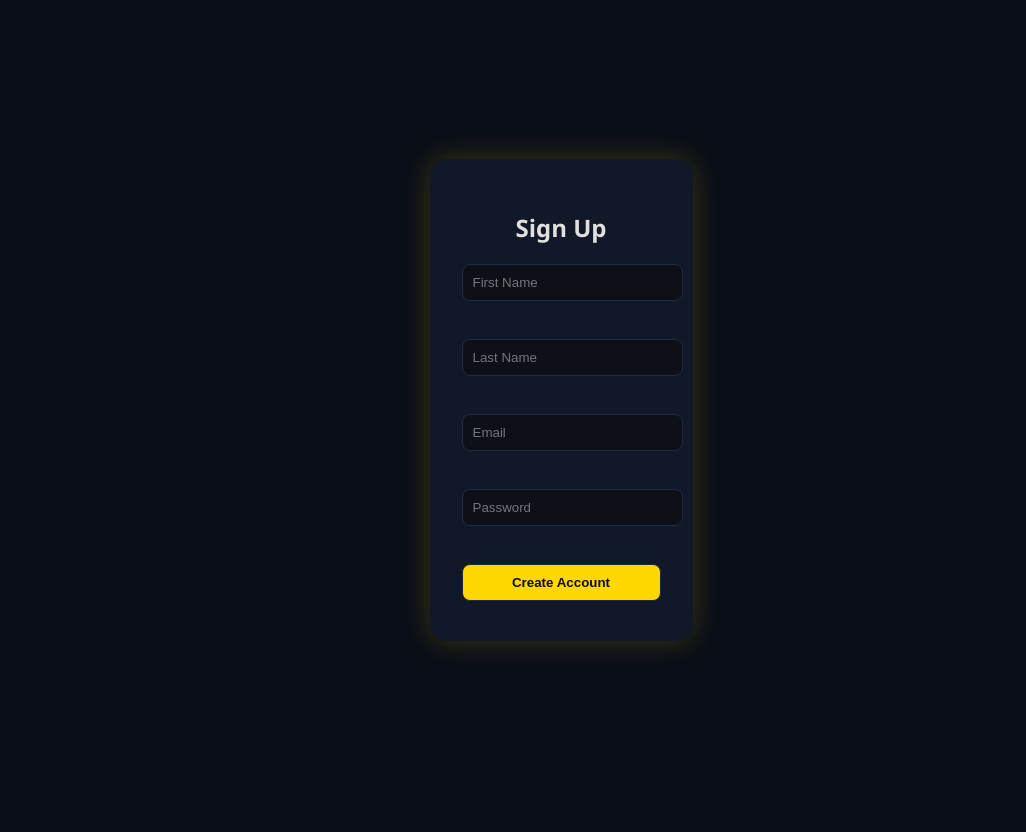
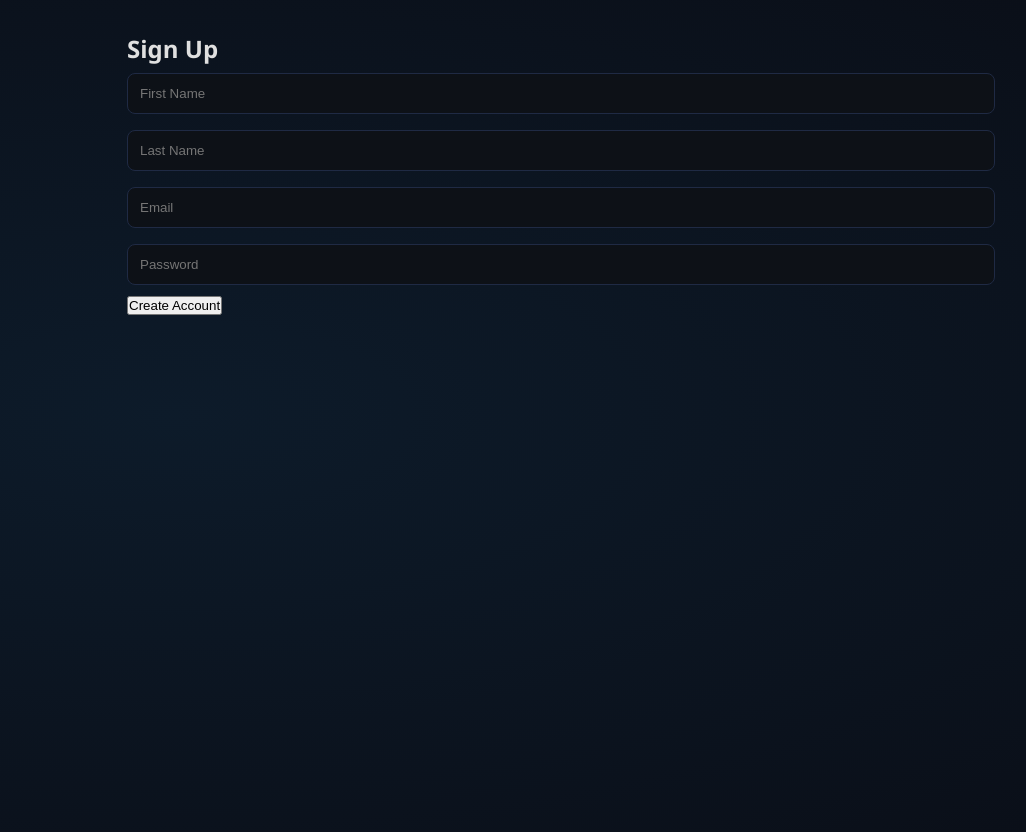
Before and after one commit to darkmoorltd-jpg/spectra_api, a FastAPI app: page /signup in a window 1280 px wide. Shown: the whole page, without its empty margins (79-1105 px from the left). Before the commit the page ends 650 px from the top, so only its background shows below. Run offline with FastAPI, Linux system fonts and the light colour scheme.

Commit message:
Update CSS with modern dark theme

```diff
--- a/static/style.css
+++ b/static/style.css
@@ -1,36 +1,138 @@
+
+:root {
+    --bg: #0a0e17;
+    --surface: #111827;
+    --border: #1f2a44;
+    --gold: #ffd700;
+    --copper: #b87333;
+    --cyan: #00e5ff;
+    --text: #e0e0e0;
+    --dim: #8892b0;
+}
+
+* { margin: 0; padding: 0; box-sizing: border-box; }
 
 body {
-    background: #0a0e17;
-    color: #e0e0e0;
+    background: radial-gradient(ellipse at 20% 50%, #0d1b2a, #0a0e17);
+    color: var(--text);
     font-family: 'Segoe UI', sans-serif;
+    min-height: 100vh;
+}
+
+.navbar {
+    background: var(--surface);
+    border-bottom: 1px solid var(--border);
+    padding: 1rem 2rem;
     display: flex;
-    justify-content: center;
+    justify-content: space-between;
     align-items: center;
-    min-height: 100vh;
-    margin: 0;
 }
+
+.navbar .logo {
+    font-size: 1.5rem;
+    font-weight: bold;
+    color: var(--gold);
+    text-decoration: none;
+}
+
+.nav-links a {
+    color: var(--dim);
+    text-decoration: none;
+    margin-left: 1.5rem;
+    font-weight: 500;
+}
+.nav-links a:hover { color: var(--gold); }
+
 .container {
-    background: #111827;
+    max-width: 900px;
+    margin: 2rem auto;
+    padding: 0 1rem;
+}
+
+.card {
+    background: var(--surface);
+    border: 1px solid var(--border);
+    border-radius: 16px;
     padding: 2rem;
-    border-radius: 16px;
-    box-shadow: 0 0 30px rgba(255,215,0,0.2);
+    margin-bottom: 1.5rem;
+    box-shadow: 0 8px 32px rgba(0,0,0,0.3);
+}
+
+.hero {
     text-align: center;
+    padding: 3rem 1rem;
 }
-h1 { color: #ffd700; }
-input, button {
-    display: block;
+.hero h1 {
+    font-size: 3rem;
+    color: var(--gold);
+    margin-bottom: 0.5rem;
+}
+.hero p {
+    color: var(--dim);
+    font-size: 1.2rem;
+}
+
+.btn {
+    display: inline-block;
+    background: var(--gold);
+    color: #0a0e17;
+    padding: 0.8rem 2rem;
+    border-radius: 8px;
+    text-decoration: none;
+    font-weight: bold;
+    cursor: pointer;
+    border: none;
+}
+.btn:hover {
+    background: #ffed4a;
+    box-shadow: 0 0 15px rgba(255,215,0,0.5);
+}
+
+input, select, textarea {
     width: 100%;
-    padding: 10px;
+    padding: 12px;
     margin: 8px 0;
     border-radius: 8px;
-    border: 1px solid #1f2a44;
+    border: 1px solid var(--border);
     background: #0d1117;
     color: white;
 }
-button {
-    background: #ffd700;
-    color: #0a0e17;
-    font-weight: bold;
-    cursor: pointer;
+
+.upload-area {
+    border: 2px dashed var(--border);
+    border-radius: 16px;
+    padding: 2rem;
+    text-align: center;
+    margin: 1rem 0;
 }
-a { color: #ffd700; }
+.upload-area:hover {
+    border-color: var(--gold);
+}
+
+.result {
+    background: var(--surface);
+    border-left: 5px solid var(--gold);
+    padding: 1.5rem;
+    border-radius: 8px;
+    margin: 1rem 0;
+}
+
+.confidence-bar {
+    background: #1f2a44;
+    border-radius: 10px;
+    height: 10px;
+    margin: 0.5rem 0;
+}
+.confidence-fill {
+    background: linear-gradient(90deg, var(--gold), #ff8c00);
+    height: 100%;
+    border-radius: 10px;
+}
+
+.grid-2 { display: grid; grid-template-columns: 1fr 1fr; gap: 1rem; }
+.grid-3 { display: grid; grid-template-columns: repeat(3, 1fr); gap: 1rem; }
+
+@media (max-width: 600px) {
+    .grid-2, .grid-3 { grid-template-columns: 1fr; }
+    .navbar { flex-direction: column; gap: 0.5rem; }
+}
```
